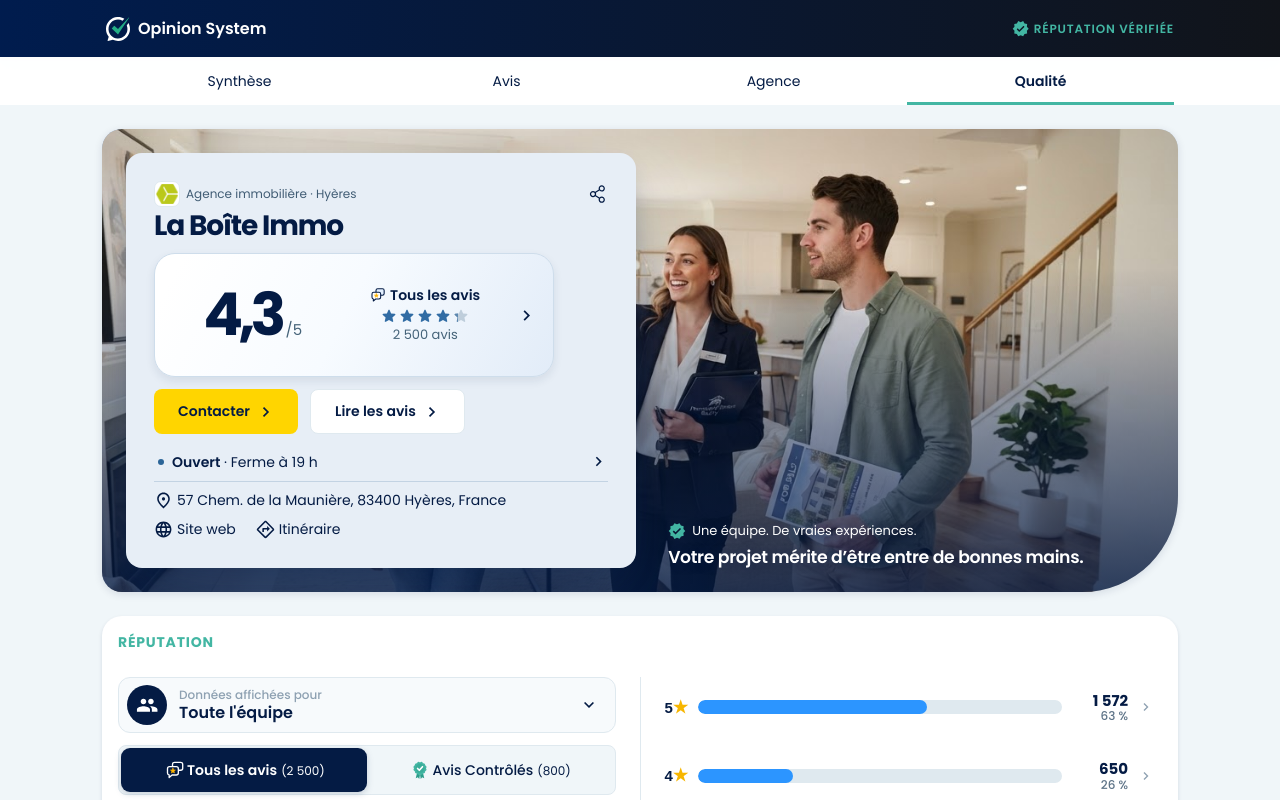
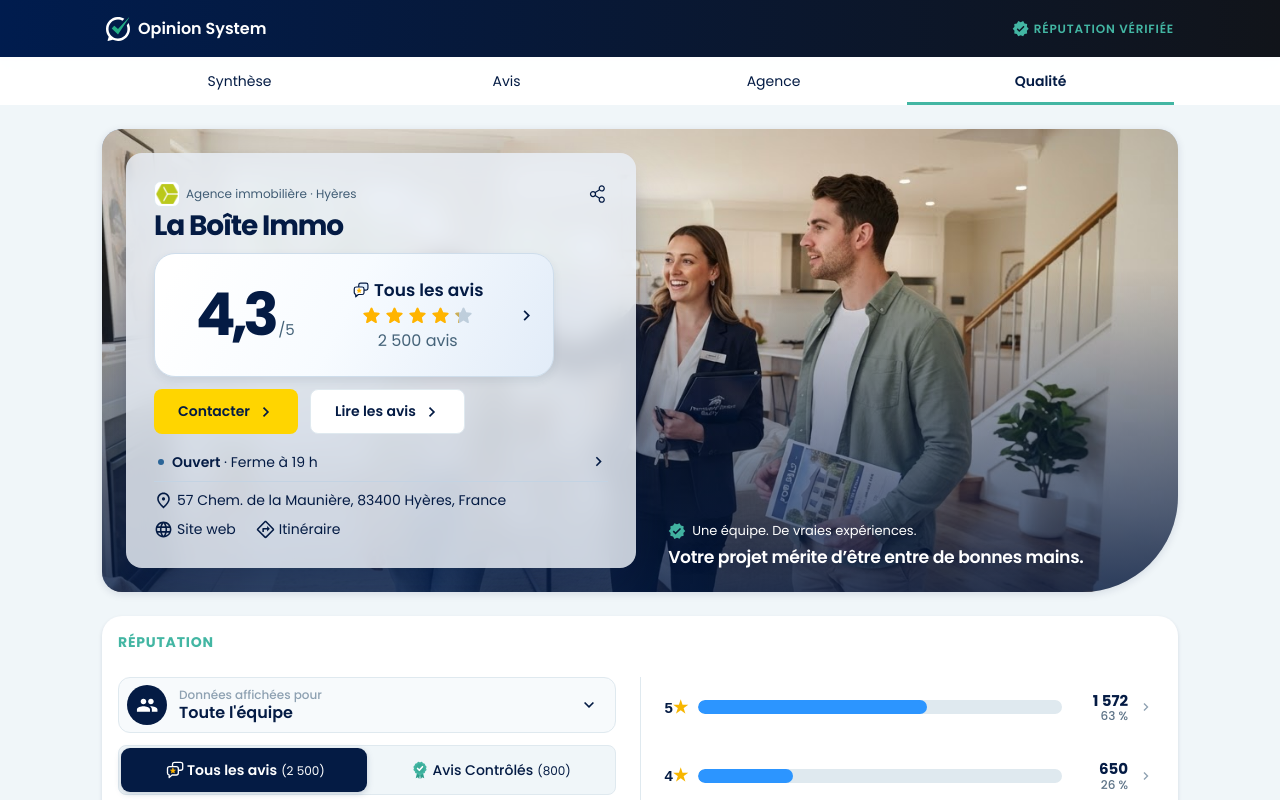
Before and after one commit to ArifLalani/Attestation, a Next.js app: page /fr-fr/variantes/finale/20871 in a window 1280 px wide. Shown: the top 800 px of the page. Built offline with nearby package versions, Linux system fonts and the light colour scheme; no server answers; what @mui/material-nextjs would draw is missing.

Commit message:
Refine hero glass, opening status, and score styling

```diff
--- a/src/variants/finale/components/certificate/BusinessCard.tsx
+++ b/src/variants/finale/components/certificate/BusinessCard.tsx
@@ -85,7 +85,6 @@ export function BusinessCard() {
   const controlled = scoreView === "controle";
   const modeLabel = tr(scoreView);
   const countLabel = th("reviews", { count: formatCount(summary.count) });
-  const ratingColor = controlled ? "#167968" : "#316ca4";
 
   useEffect(() => {
     const heading = nameRef.current;
@@ -184,7 +183,9 @@ export function BusinessCard() {
           borderRadius: "16px",
           // On phones and tablets the sign reaches the curved corner, so its own corner follows it (72 px minus the padding).
           borderBottomRightRadius: { xs: "60px", sm: "56px", md: "16px" },
-          bgcolor: "#e7eef6",
+          bgcolor: "rgba(231, 238, 246, 0.84)",
+          backdropFilter: "blur(12px)",
+          WebkitBackdropFilter: "blur(12px)",
           boxShadow: "0 32px 64px -16px rgba(4,27,68,0.45), 0 12px 24px -8px rgba(4,27,68,0.25)",
         }}
       >
@@ -237,7 +238,7 @@ export function BusinessCard() {
             sx={{
               width: "100%", maxWidth: { sm: 400 }, alignSelf: { xs: "stretch", sm: "flex-start" },
               position: "relative", isolation: "isolate", overflow: "hidden", containerType: "inline-size",
-              display: "grid", gridTemplateColumns: "minmax(max-content, 1fr) minmax(0, 1fr) auto", columnGap: "clamp(6px, 2.5%, 13px)",
+              display: "grid", gridTemplateColumns: "minmax(max-content, 1fr) minmax(0, 1.2fr) auto", columnGap: "clamp(6px, 2.5%, 13px)",
               minHeight: { xs: 108, sm: 124 }, px: { xs: 1.5, sm: 2 }, py: 1.75, borderRadius: "21px",
               border: `1px solid ${controlled ? "#b8dacf" : "#ceddeb"}`,
               background: controlled
@@ -259,16 +260,16 @@ export function BusinessCard() {
               <Box component="span" sx={{ fontSize: "clamp(34px, 19cqi, 59px)", fontWeight: 700, letterSpacing: "-0.08em" }}>{formatScore(average)}</Box>
               <Box component="span" sx={{ fontSize: "clamp(11px, 4.5cqi, 15px)", color: "#456379", ml: "4px" }}>/5</Box>
             </Box>
-            <Box component="span" sx={{ display: "flex", flexDirection: "column", alignItems: "center", textAlign: "center", gap: 0.35, minWidth: 0 }}>
-              <Box component="span" sx={{ display: "flex", alignItems: "center", justifyContent: "center", gap: 0.5, fontSize: "clamp(11px, 4.6cqi, 14px)", lineHeight: 1.2, fontWeight: 600 }}>
-                <FigmaIcon name={controlled ? "rv-controle" : "rv-all"} size={16} />
+            <Box component="span" sx={{ display: "flex", flexDirection: "column", alignItems: "center", textAlign: "center", gap: 0.5, minWidth: 0 }}>
+              <Box component="span" sx={{ display: "flex", alignItems: "center", justifyContent: "center", gap: 0.5, fontSize: "clamp(13px, 5.5cqi, 17px)", lineHeight: 1.2, fontWeight: 600 }}>
+                <FigmaIcon name={controlled ? "rv-controle" : "rv-all"} size={18} />
                 {modeLabel}
               </Box>
               <Rating value={displayScore(average)} precision={0.1} readOnly aria-hidden
                 icon={<StarRounded fontSize="inherit" />} emptyIcon={<StarRounded fontSize="inherit" />}
-                sx={{ fontSize: "clamp(13px, 5.7cqi, 18px)", color: ratingColor, "& .MuiRating-iconFilled": { color: ratingColor }, "& .MuiRating-iconEmpty": { color: "#8ea6ba", opacity: 0.48 } }}
+                sx={{ fontSize: "clamp(16px, 7.6cqi, 23px)", "& .MuiRating-iconFilled": { color: tokens.rating }, "& .MuiRating-iconEmpty": { color: "#8ea6ba", opacity: 0.48 } }}
               />
-              <Box component="span" sx={{ fontSize: "clamp(11px, 4.5cqi, 13px)", lineHeight: 1.25, color: "#456379" }}>{countLabel}</Box>
+              <Box component="span" sx={{ fontSize: "clamp(13px, 5.4cqi, 16px)", lineHeight: 1.25, color: "#456379" }}>{countLabel}</Box>
             </Box>
             <ChevronRight aria-hidden className="score-chevron" sx={{ fontSize: 21, transition: "transform 150ms ease" }} />
           </ButtonBase>
@@ -292,11 +293,10 @@ export function BusinessCard() {
               ...metaLinkSx,
               width: "100%", minHeight: 36, pb: 0.5, borderBottom: "1px solid #c3d3e3",
               "& > [role=status]": { flex: 1 },
-              "& > [role=status] > span": { color: "inherit" },
             }}
           >
             <Box component="span" aria-hidden sx={{ width: 6, height: 6, mx: 0.5, flexShrink: 0, borderRadius: "50%", bgcolor: "#2b6598" }} />
-            <OpenStatus hours={agency.hours} split />
+            <OpenStatus hours={agency.hours} split colors={{ open: tokens.bleuFonce, closed: "#ae391b" }} />
             <Box component="span" sx={visuallyHidden}>{th("hoursLink")}</Box>
             <ChevronRight aria-hidden />
           </Link>
--- a/src/variants/finale/components/certificate/OpenStatus.tsx
+++ b/src/variants/finale/components/certificate/OpenStatus.tsx
@@ -14,7 +14,12 @@ import { tokens } from "@/theme/theme";
 /** Live "Ouvert · Ferme à 19 h" status, computed in the browser from the current Paris time. */
 /** `split`: "Fermé" in colour then "· Ouvre…" in navy, without the dot (the agency card, from option C). */
 /** `boxed`: a light tinted pill with a chevron (it opens the week's hours), so the status stands out on the hero's frosted glass. */
-export function OpenStatus({ hours, split = false, boxed = false }: { hours: WeekHours; split?: boolean; boxed?: boolean }) {
+export function OpenStatus({ hours, split = false, boxed = false, colors }: {
+  hours: WeekHours;
+  split?: boolean;
+  boxed?: boolean;
+  colors?: { open: string; closed: string };
+}) {
   const t = useTranslations("Hours");
   const now = useNow();
   // Public holidays, shorter days and closures replace the usual hours.
@@ -30,7 +35,7 @@ export function OpenStatus({ hours, split = false, boxed = false }: { hours: Wee
           ? t("closedOpensToday", { time: frenchTime(status.opensAt) })
           : t("closedOpensOn", { day: t(`days.${status.opensDay}`), time: frenchTime(status.opensAt) });
 
-  const color = status && !status.open ? tokens.error3 : tokens.vertOs;
+  const color = status && !status.open ? colors?.closed ?? tokens.error3 : colors?.open ?? tokens.vertOs;
 
   if (split) {
     const [state, ...rest] = label.split(" · ");
```
